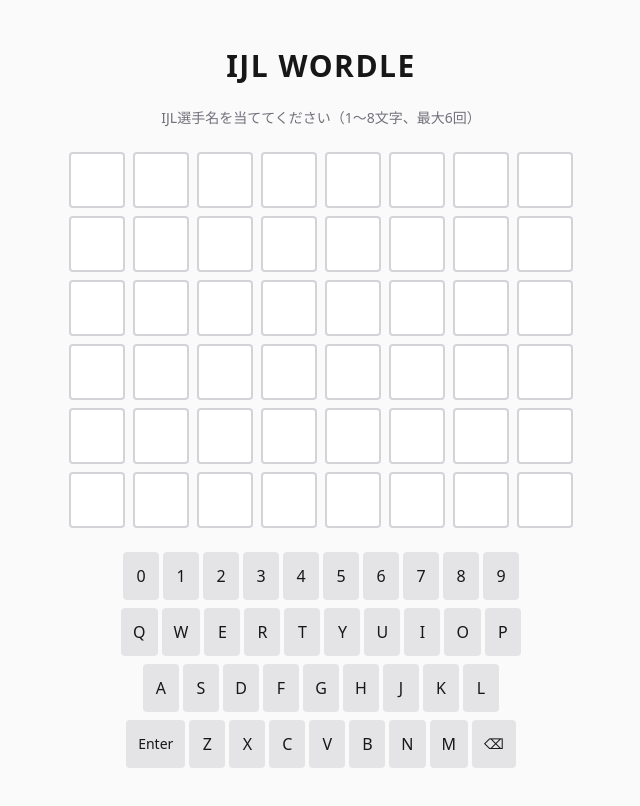
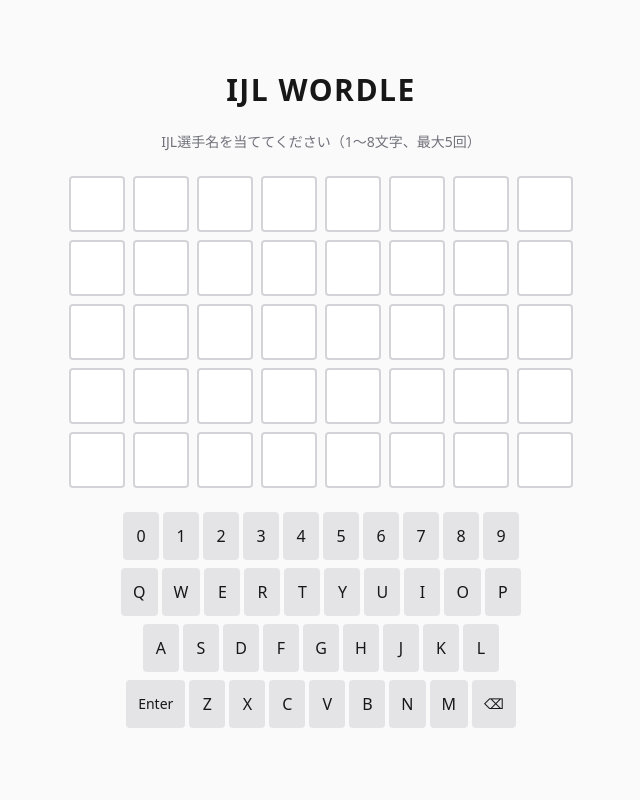
Before and after one commit to aizen-create/IJL-Wordle, a Next.js app: page / in a window 1280 px wide. Shown: the top 806 px of the page, without its empty margins (319-959 px from the left). Built offline with nearby package versions, Linux system fonts and the light colour scheme.

Commit message:
max 5 times

```diff
--- a/components/WordleGame.tsx
+++ b/components/WordleGame.tsx
@@ -20,7 +20,7 @@
 import { GameGrid } from "./GameGrid";
 import { Keyboard } from "./Keyboard";
 
-const MAX_GUESSES = 6;
+const MAX_GUESSES = 5;
 
 type Row = { letters: (string | null)[]; statuses: LetterStatus[] };
 
```
